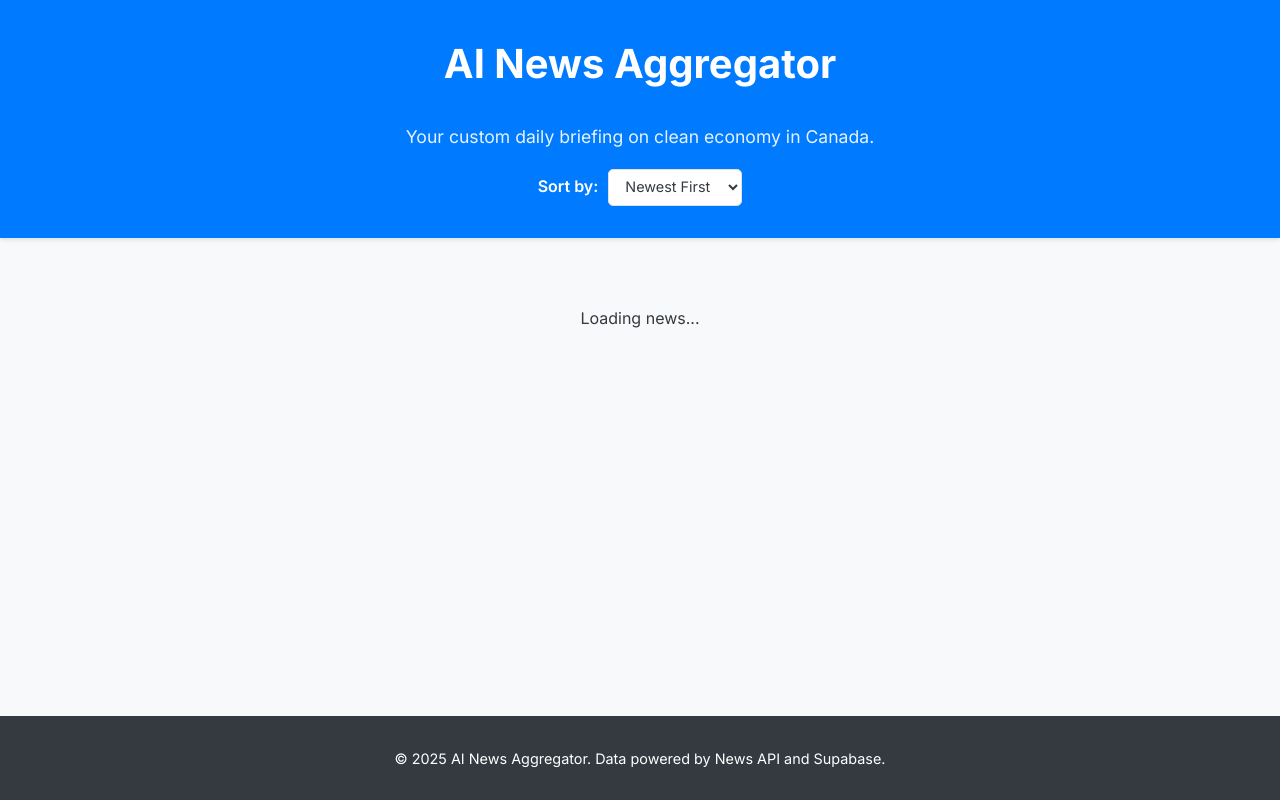
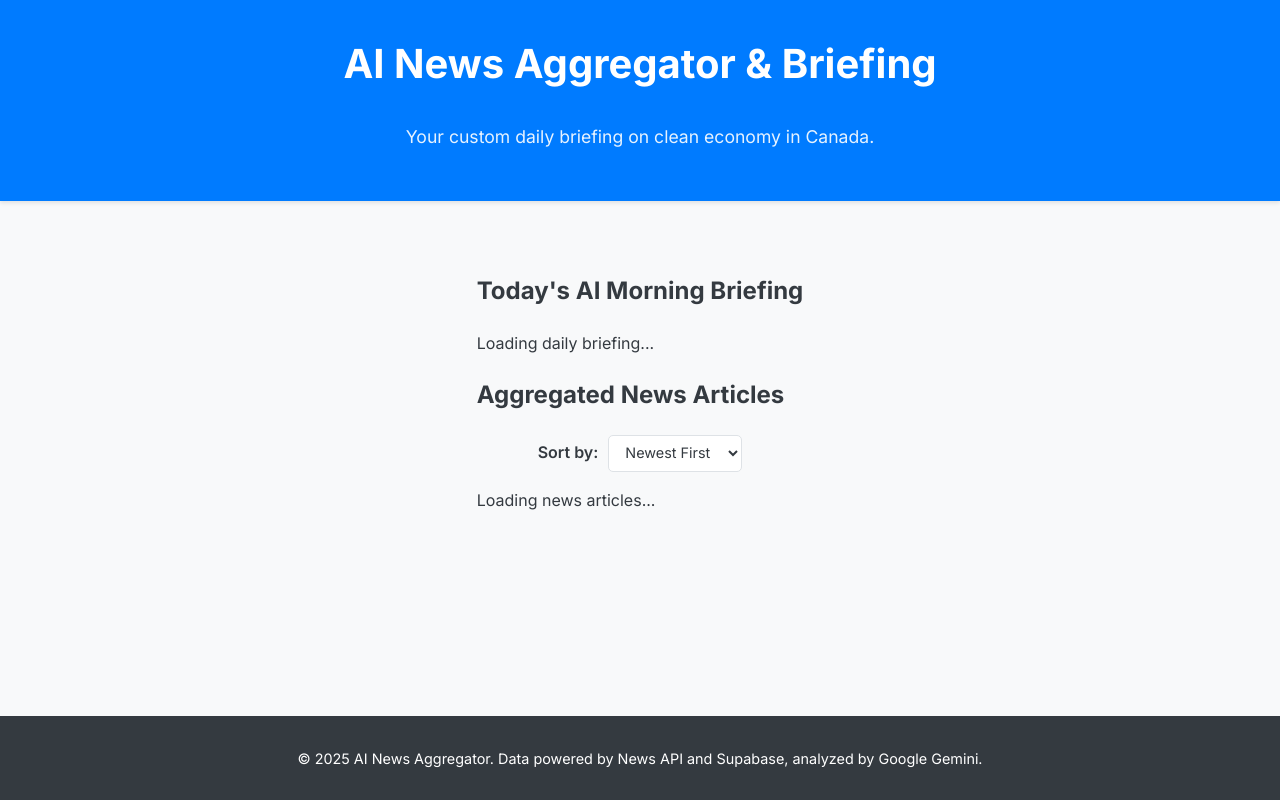
Before and after one commit to TanivAshraf/ai-news-agent-poc, a plain HTML site: page frontend/index.html in a window 1280 px wide. Drawn offline with nearby package versions, Linux system fonts and the light colour scheme.

Commit message:
Update index.html

```diff
--- a/frontend/index.html
+++ b/frontend/index.html
@@ -3,15 +3,27 @@
 <head>
     <meta charset="UTF-8">
     <meta name="viewport" content="width=device-width, initial-scale=1.0">
-    <title>AI News Aggregator</title>
+    <title>AI News Aggregator & Briefing</title>
     <link rel="stylesheet" href="style.css">
     <!-- Supabase JS Client Library -->
     <script src="https://cdn.jsdelivr.net/npm/@supabase/supabase-js@2"></script>
 </head>
 <body>
     <header>
-        <h1>AI News Aggregator</h1>
+        <h1>AI News Aggregator & Briefing</h1>
         <p>Your custom daily briefing on clean economy in Canada.</p>
+    </header>
+
+    <main>
+        <section id="daily-briefing-container">
+            <h2>Today's AI Morning Briefing</h2>
+            <div id="briefing-content">
+                <p>Loading daily briefing...</p>
+            </div>
+        </section>
+
+        <section id="aggregated-news-section">
+            <h2>Aggregated News Articles</h2>
             <div class="filter-options">
                 <label for="sortOrder">Sort by:</label>
                 <select id="sortOrder">
@@ -20,13 +32,14 @@
                     <option value="source_asc">Source (A-Z)</option>
                 </select>
             </div>
-    </header>
-    <main id="news-container">
-        <p>Loading news...</p>
-        <!-- News articles will be loaded here by JavaScript -->
+            <div id="news-container">
+                <p>Loading news articles...</p>
+            </div>
+        </section>
     </main>
+
     <footer>
-        <p>&copy; 2025 AI News Aggregator. Data powered by News API and Supabase.</p>
+        <p>&copy; 2025 AI News Aggregator. Data powered by News API and Supabase, analyzed by Google Gemini.</p>
     </footer>
     <script src="script.js"></script>
 </body>
```
Lines whose indentation alone changed are shown as unchanged.
